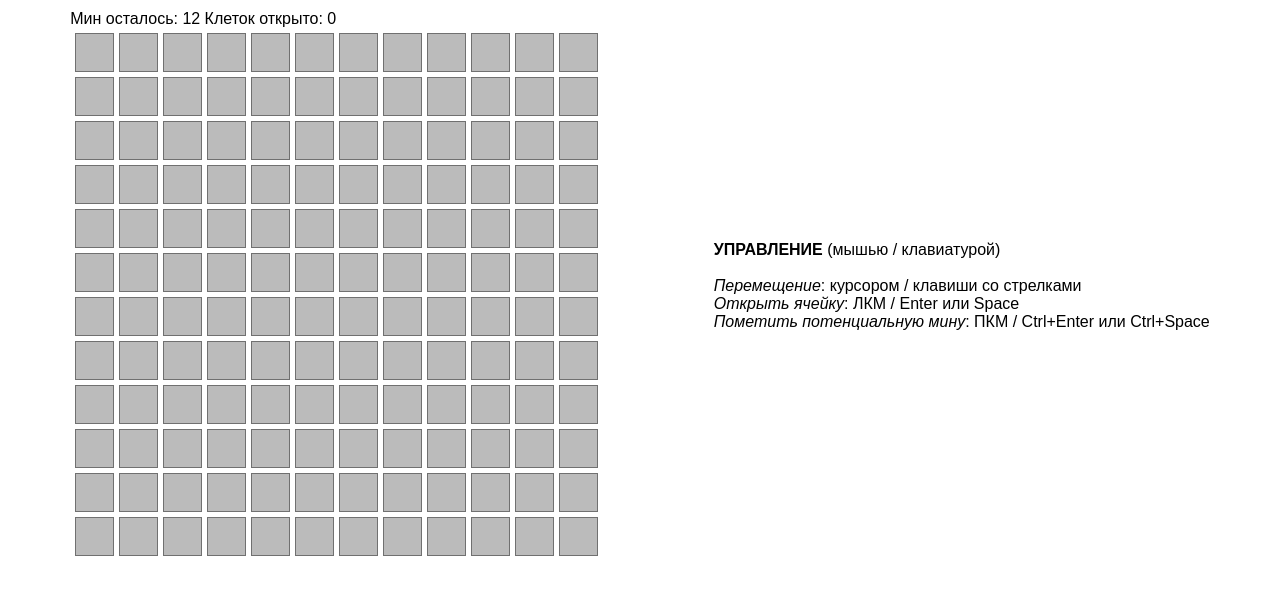
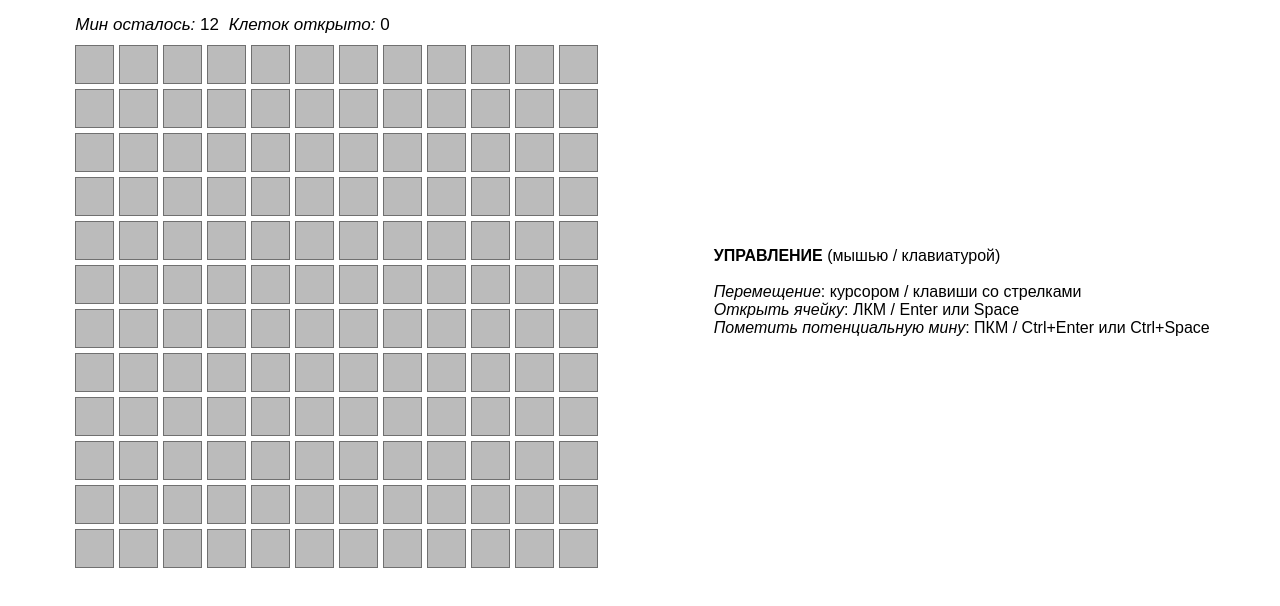
Before and after one commit to hochuPivo/-, a plain HTML site: page index.html in a window 1280 px wide. Drawn offline with Linux system fonts and the light colour scheme.

Commit message:
style.css

```diff
--- a/css/style.css
+++ b/css/style.css
@@ -18,9 +18,18 @@ body {
     user-select: none;
 }
 
+.game > div:first-child {
+    font-style: italic;
+    font-size: 17px;
+    padding: 5px;
+}
+    .game > div:first-child span {
+        padding-right: 5px;
+        font-style: normal;
+    }
+
 #field {
     border-spacing: 5px;
-
 }
 
 #end {
@@ -40,8 +49,8 @@ body {
     transition: 0.4s;
 }
 
-#end:hover {
-    opacity: 0.2;
+#end:not(:hover) {
+    opacity: 0;
 }
 
 #field td {
```
